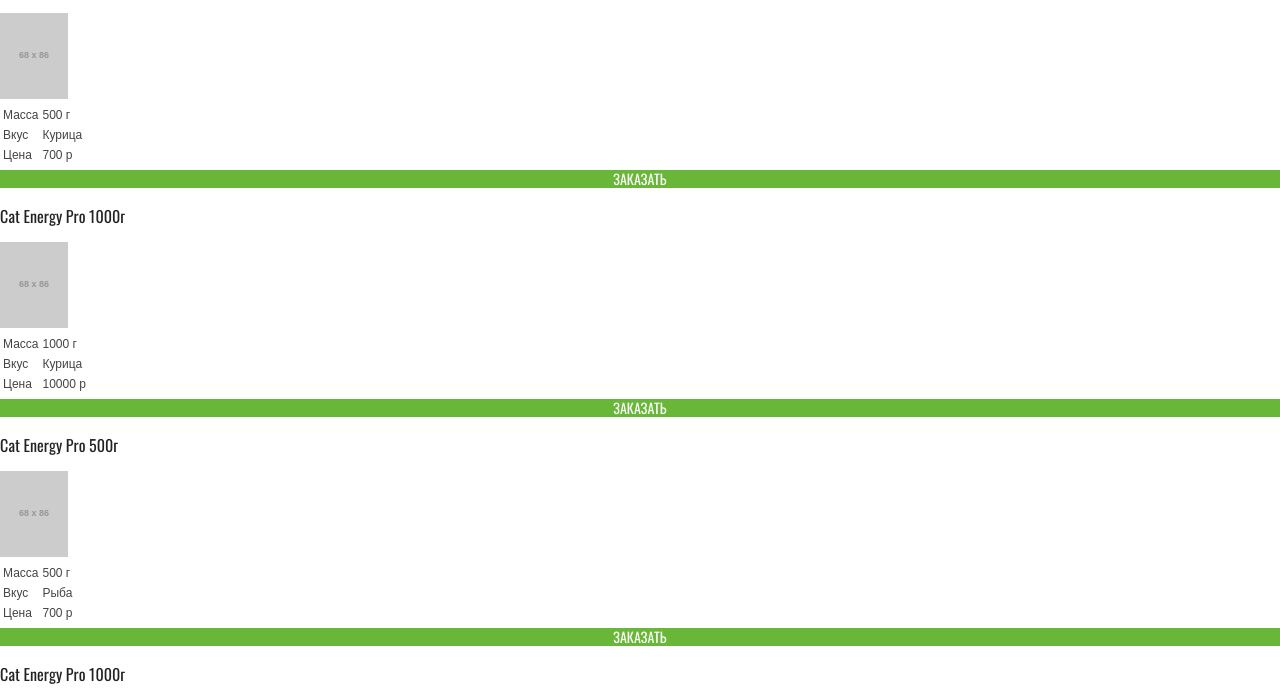
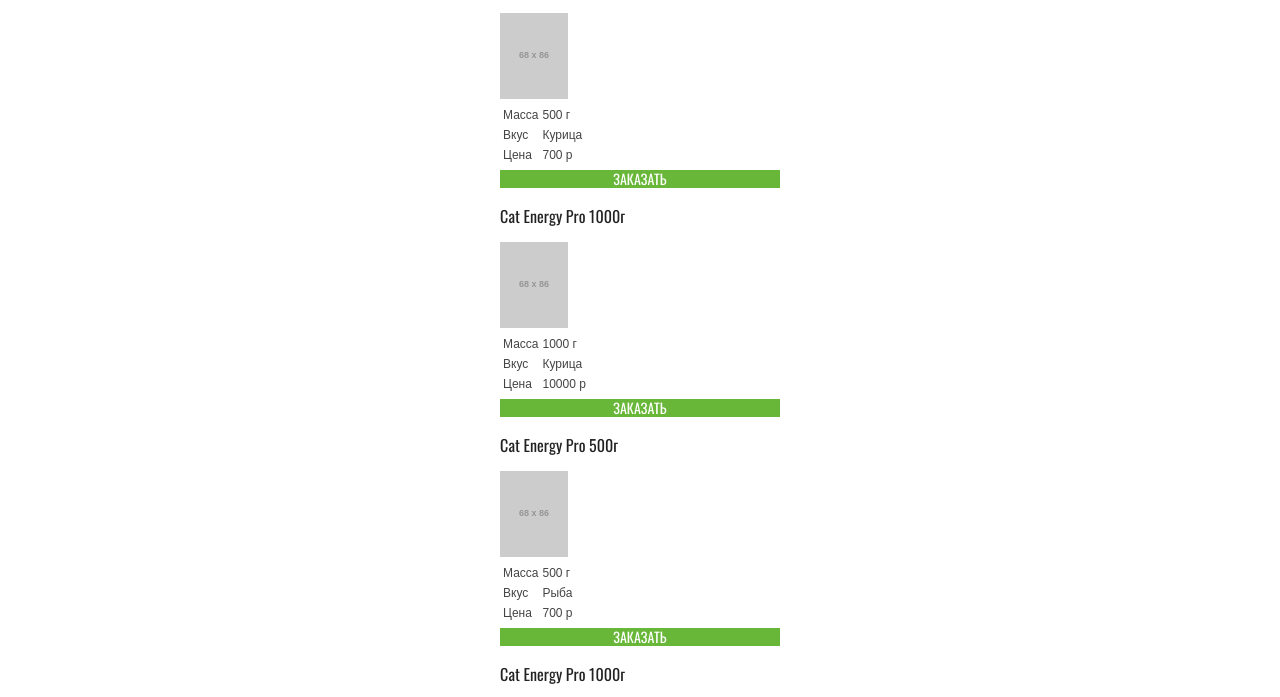
Before and after one commit to movmovbaby/cat-energy, a website: page source/catalog.html in a window 1280 px wide. Shown: the part 358-1055 px from the top of the page. Drawn offline with nearby package versions, Linux system fonts and the light colour scheme; files that its build step writes are made by us from their sources; placeholder pictures from the web are drawn by us.

Commit message:
Стилизация каталога, исправил ошибку с враппером вне блока

```diff
--- a/source/catalog.html
+++ b/source/catalog.html
@@ -42,7 +42,7 @@
 
     <h1 class="page-main__title">Каталог продукции</h1>
     <section class="catalog">
-      <div class="catalog__wrapper"></div>
+      <div class="catalog__wrapper">
         <h2 class="visually-hidden">Основная продукция</h2>
         <ul class="catalog__list">
           <li class="catalog__item catalog-item">
```
Lines whose indentation alone changed are shown as unchanged.
